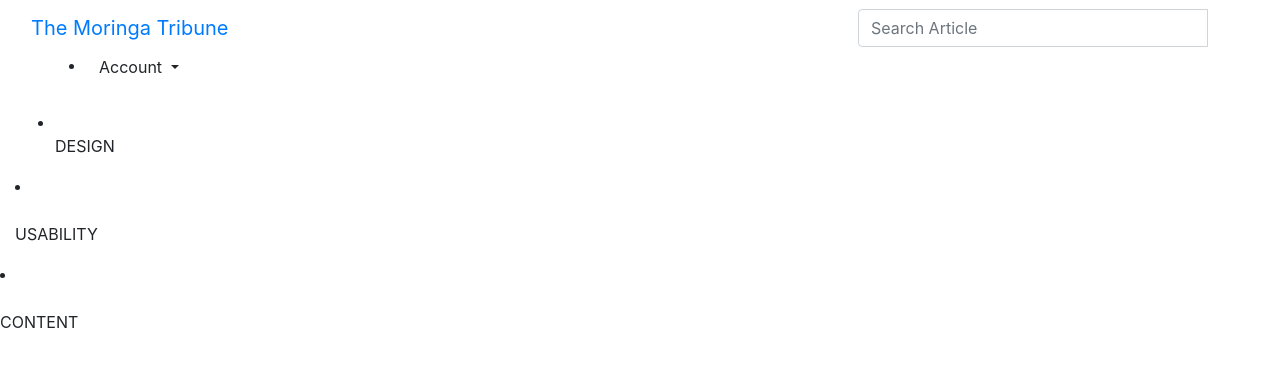
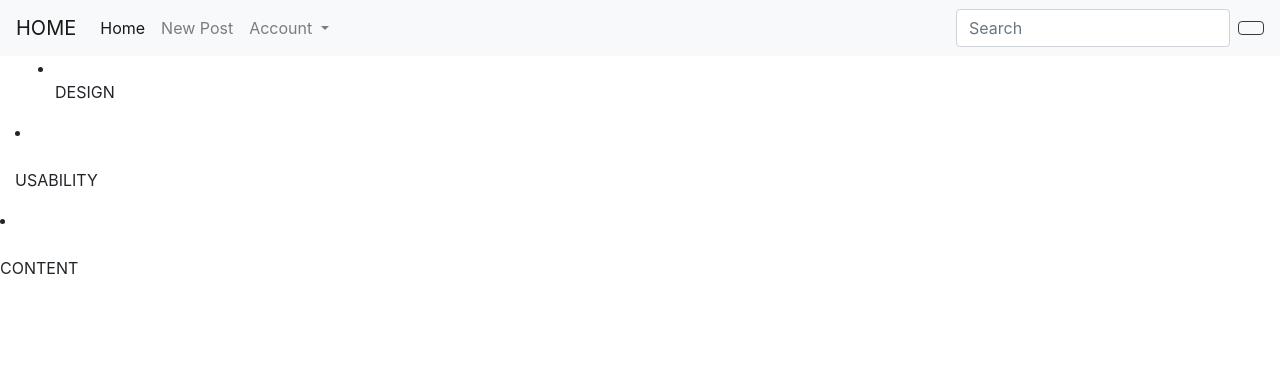
Before and after one commit to KIKIKILOKJ/Awwards, a Django app: page / in a window 1280 px wide. Shown: the top 367 px of the page. Run offline with Django 3.2, Linux system fonts and the light colour scheme; the visitor is signed in with stand-in values (Sample User, id 1); data that the repository does not hold is empty; some libraries are stand-ins or nearby versions.

Commit message:
Change the navbar design

```diff
--- a/AWWARDS/templates/navbar.html
+++ b/AWWARDS/templates/navbar.html
@@ -6,57 +6,46 @@
   <meta name="viewport" content="width=device-width, initial-scale=1">
 </head>
 <body>
-<nav class="navbar navbar-inverse">
-  <div class="container-fluid">
-    <div class="navbar-header">
-      <a class="navbar-brand" href="{% url 'index' %}">The Moringa Tribune</a>
+    <nav class="navbar navbar-expand-lg navbar-light bg-light">
+        <a class="navbar-brand" href="{% url 'index' %}"><i class="fa fa-instagram"></i>HOME</a>
+        <button class="navbar-toggler" type="button" data-toggle="collapse" data-target="#navbarSupportedContent" aria-controls="navbarSupportedContent" aria-expanded="false" aria-label="Toggle navigation">
+          <span class="navbar-toggler-icon"></span>
+        </button>
+
+        <div class="collapse navbar-collapse" id="navbarSupportedContent">
+          {% if user.is_authenticated %}
+          <ul class="navbar-nav mr-auto">
+            <li class="nav-item active">
+              <a class="nav-link" href="{% url 'index' %}">Home <span class="sr-only">(current)</span></a>
+            </li>
+            <li class="nav-item">
+              <a class="nav-link" href="{%url 'postImage'%}">New Post <i class="fa fa-picture-o" aria-hidden="true"></i></a>
+            </li>
+            <li class="nav-item dropdown">
+              <a class="nav-link dropdown-toggle" href="#" id="navbarDropdown" role="button" data-toggle="dropdown" aria-haspopup="true" aria-expanded="false">
+                Account
+              </a>
+              <div class="dropdown-menu" aria-labelledby="navbarDropdown">
+                <a class="dropdown-item" href="{% url 'profile' username=user %}">{{user}}<i class="fa fa-user"></i></a>
+                <div class="dropdown-divider"></div>
+                <a class="dropdown-item" href="/logout">Logout</a>
               </div>
-    <!-- Adding a search form  -->
-      <div class="col-sm-4 col-md-4 navbar-right">
-
-        <form class="navbar-form" role="search" action="{% url 'search' %}">
-
-          <div class="input-group">
-            <input type="text" class="form-control" placeholder="Search Article" name="article">
-            <div class="input-group-btn">
-              <button class="btn btn-default" type="submit"><i class="glyphicon glyphicon-search"></i></button>
-            </div>
-          </div>
-
-        </form>
-      </div>
-    <!-- search form end -->
-          <div class="col-sm-6 col-md-6">
-            {% if user.is_authenticated %}
-            <ul>
-              <li class="dropdown">
-                <a href="#" class="dropdown-toggle btn btn-default" data-toggle="dropdown" role="button" aria-expanded="false">Account
-                          <span class="caret"></span>
-                      </a>
-                <ul class="dropdown-menu" role="menu">
-                  <li>
-                    <a href="{%url 'newsToday'%}">Home</a>
-                  </li>
-                  <li>
-                    <a href="{% url 'new-article'%}">Create Article</a>
-                  </li>
-                  <li>
-                    <a href="/accounts/password/change">Change Password</a>
-                  </li>
-                  <li>
-                    <a href="/logout">Logout</a>
-                  </li>
-                </ul>
             </li>
           </ul>
           {% else %}
             <li>
-              <a class='btn btn-default' href="/accounts/login">Login</a>
+              <a class='btn btn-dark' href="/accounts/login">Login</a>
             </li>
-
+            <li>
+              <a class='btn btn-dark' href="/accounts/register">Sign Up</a>
+            </li>
             {% endif %}
-          </div>
+          <form class="form-inline">
+            <input class="form-control mr-sm-2" type="search" placeholder="Search" aria-label="Search">
+            <button class="btn btn-outline-dark" type="submit"><i class="fa fa-search" aria-hidden="true"></i></button>
+          </form>
         </div>
       </nav>
+
 </body>
 </html>
```
Lines whose indentation alone changed are shown as unchanged.
